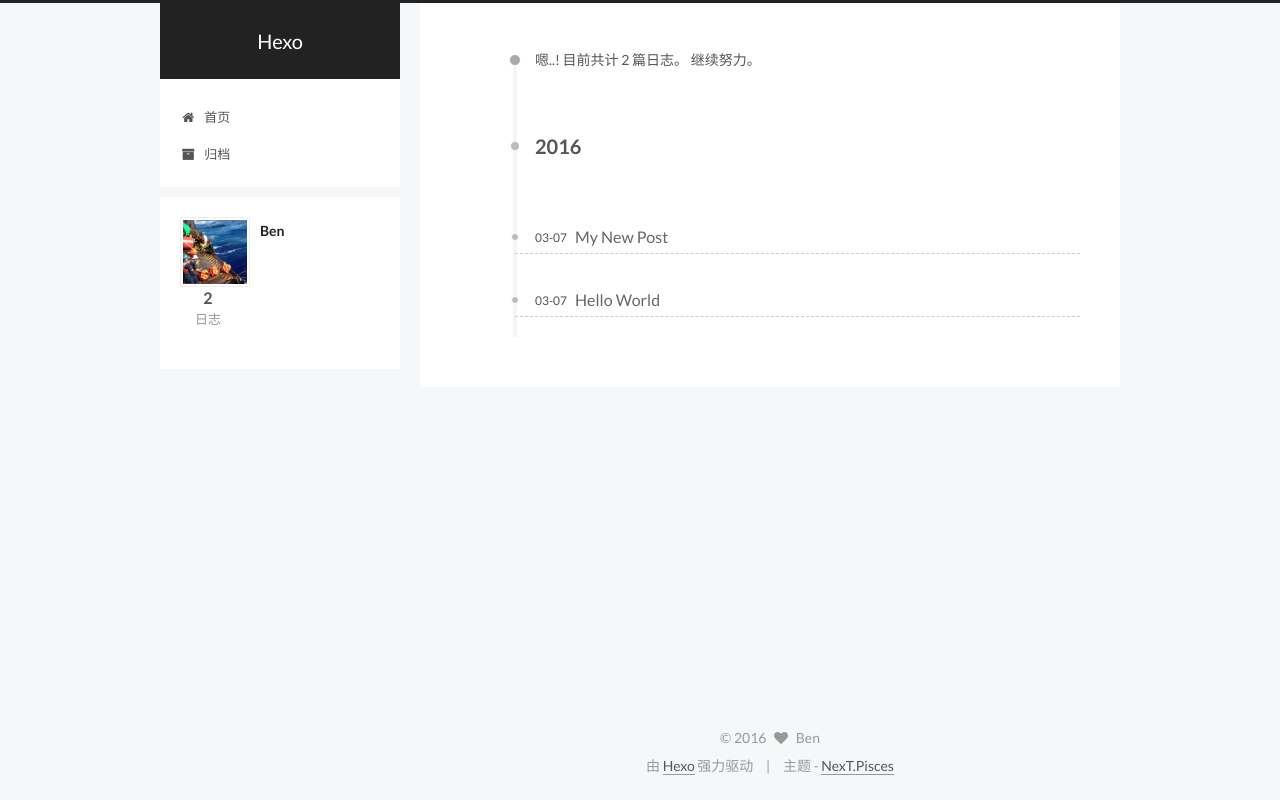
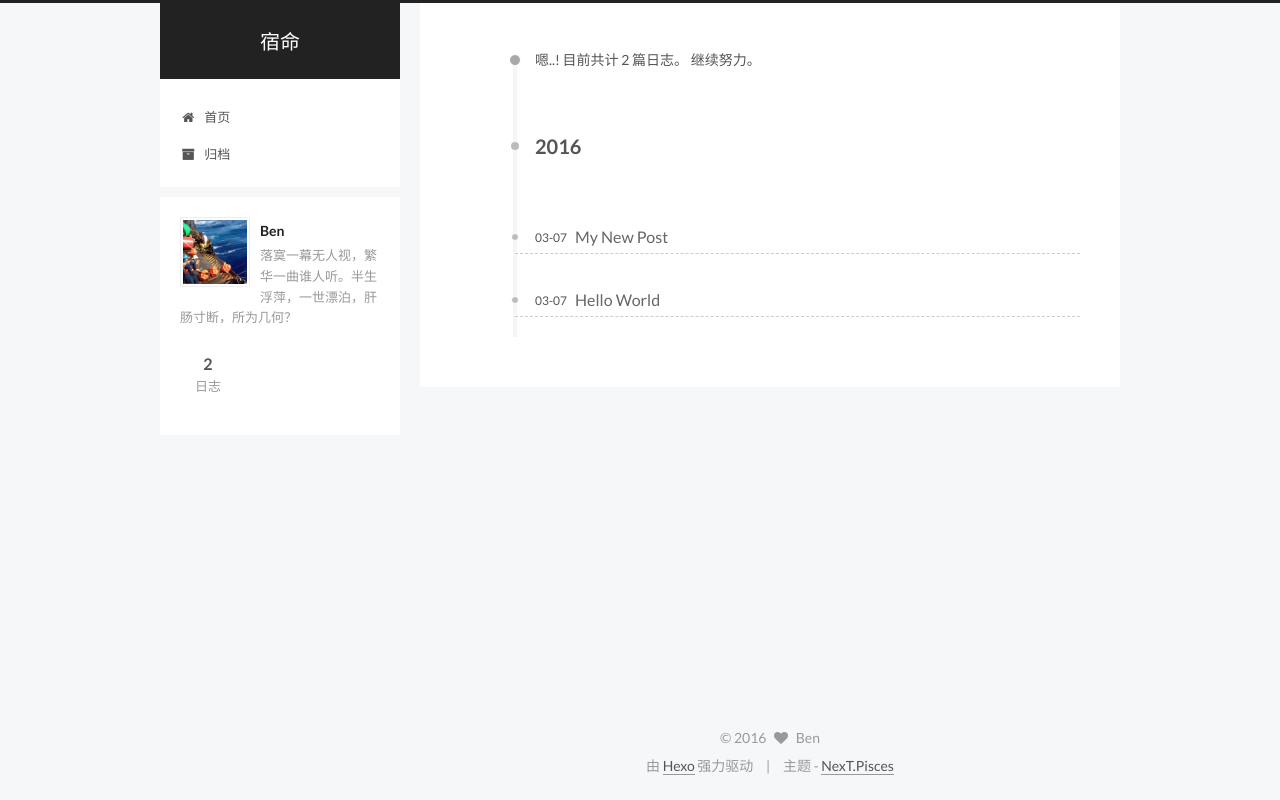
Before and after one commit to BenVim/BenVim.github.io, a plain HTML site: page archives/2016/03/index.html in a window 1280 px wide. Drawn offline with Linux system fonts and the light colour scheme.

Commit message:
Site updated: 2016-03-07 20:43:35

```diff
--- a/archives/2016/03/index.html
+++ b/archives/2016/03/index.html
@@ -57,15 +57,15 @@
 
 
 
-<meta name="description">
+<meta name="description" content="落寞一幕无人视，繁华一曲谁人听。半生浮萍，一世漂泊，肝肠寸断，所为几何？">
 <meta property="og:type" content="website">
-<meta property="og:title" content="Hexo">
-<meta property="og:url" content="http://yoursite.com/archives/2016/03/index.html">
-<meta property="og:site_name" content="Hexo">
-<meta property="og:description">
+<meta property="og:title" content="宿命">
+<meta property="og:url" content="http://benvim.github.io/archives/2016/03/index.html">
+<meta property="og:site_name" content="宿命">
+<meta property="og:description" content="落寞一幕无人视，繁华一曲谁人听。半生浮萍，一世漂泊，肝肠寸断，所为几何？">
 <meta name="twitter:card" content="summary">
-<meta name="twitter:title" content="Hexo">
-<meta name="twitter:description">
+<meta name="twitter:title" content="宿命">
+<meta name="twitter:description" content="落寞一幕无人视，繁华一曲谁人听。半生浮萍，一世漂泊，肝肠寸断，所为几何？">
 
 
 
@@ -83,7 +83,7 @@
   };
 </script>
 
-  <title> 归档 | Hexo </title>
+  <title> 归档 | 宿命 </title>
 </head>
 
 <body itemscope itemtype="http://schema.org/WebPage" lang="zh-Hans">
@@ -110,7 +110,7 @@
   <div class="custom-logo-site-title">
     <a href="/"  class="brand" rel="start">
       <span class="logo-line-before"><i></i></span>
-      <span class="site-title">Hexo</span>
+      <span class="site-title">宿命</span>
       <span class="logo-line-after"><i></i></span>
     </a>
   </div>
@@ -298,7 +298,7 @@
                src="/uploads/avatar.jpg"
                alt="Ben" />
           <p class="site-author-name" itemprop="name">Ben</p>
-          <p class="site-description motion-element" itemprop="description"></p>
+          <p class="site-description motion-element" itemprop="description">落寞一幕无人视，繁华一曲谁人听。半生浮萍，一世漂泊，肝肠寸断，所为几何？</p>
         </div>
         <nav class="site-state motion-element">
           <div class="site-state-item site-state-posts">
--- a/css/main.css
+++ b/css/main.css
@@ -1545,7 +1545,7 @@ pre .javascript .function {
   width: 4px;
   height: 4px;
   border-radius: 50%;
-  background: #ff9182;
+  background: #189614;
 }
 .sidebar-nav {
   margin: 0 0 20px;
```
Also changed, not shown: 2016/03/07/hello-world/index.html (+5 -5 lines), 2016/03/07/test/index.html (+5 -5 lines), archives/2016/index.html (+10 -10 lines), archives/index.html (+10 -10 lines), index.html (+10 -10 lines).
